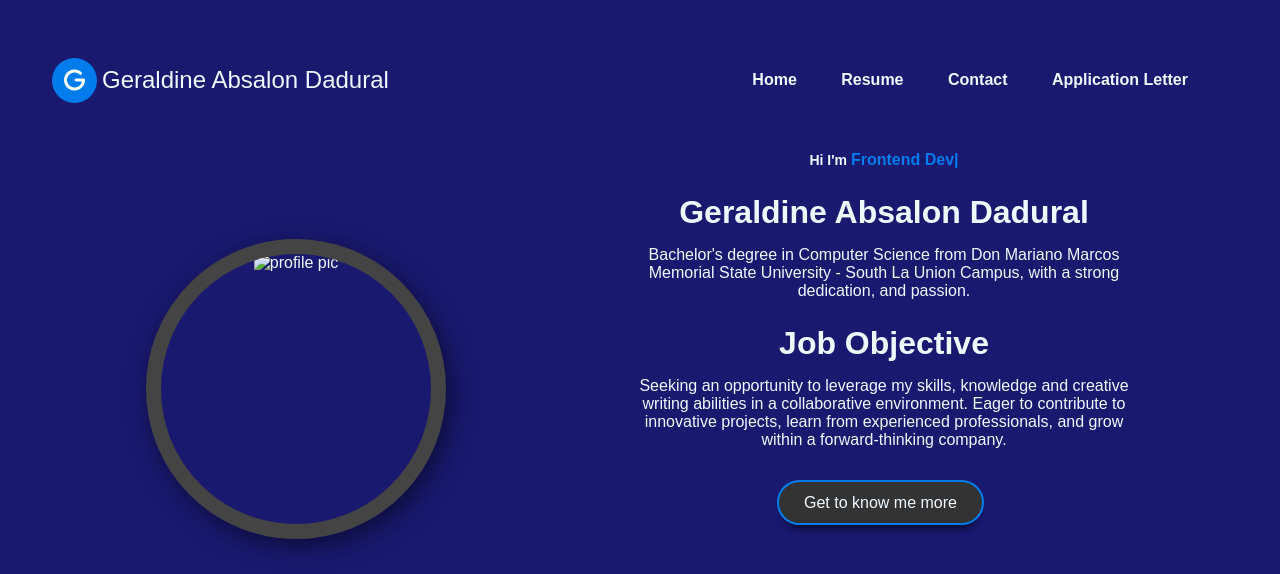
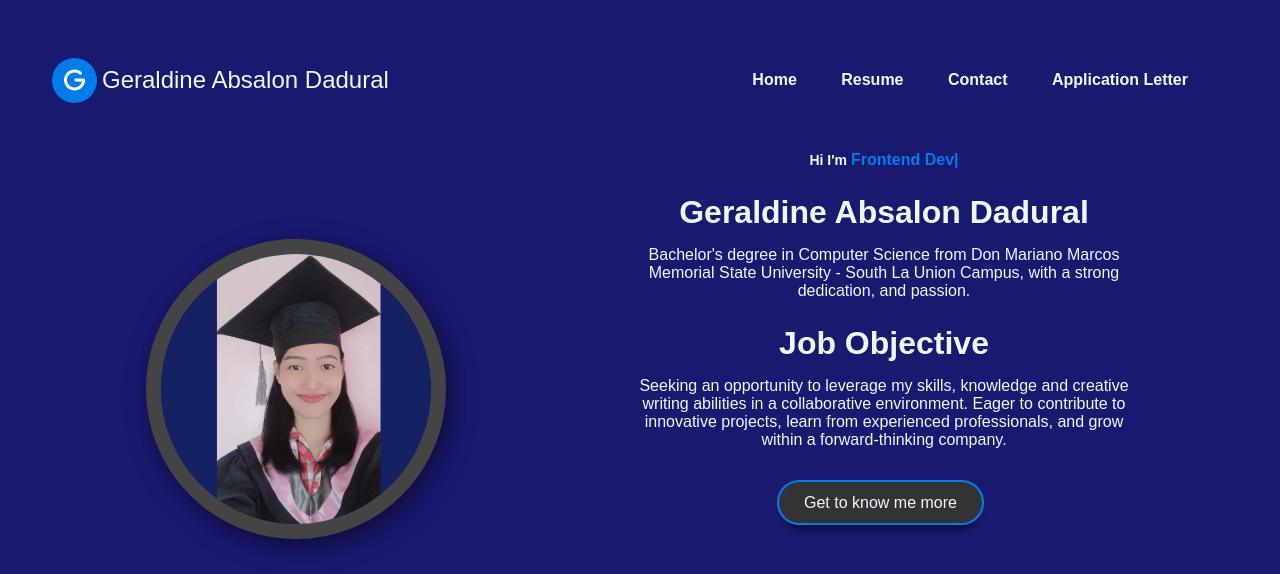
Before and after one commit to GeraldineDadural/portfoliodine, a plain HTML site: page index.html in a window 1280 px wide. Shown: the top 574 px of the page. Drawn offline with nearby package versions, Linux system fonts and the light colour scheme.

Commit message:
Update index.html

```diff
--- a/index.html
+++ b/index.html
@@ -71,7 +71,7 @@
             <div id="home" class="section">
                 <div class="container" style="margin-top: -10%;">
                     <div class="hero-pic">
-                        <img src="images/dine.jpg" alt="profile pic">
+                        <img src="dine.jpg" alt="profile pic">
                     </div>
                     <div class="hero-text">
                         <h5>Hi I'm <span class="input">Frontend Developer</span></h5>
```
